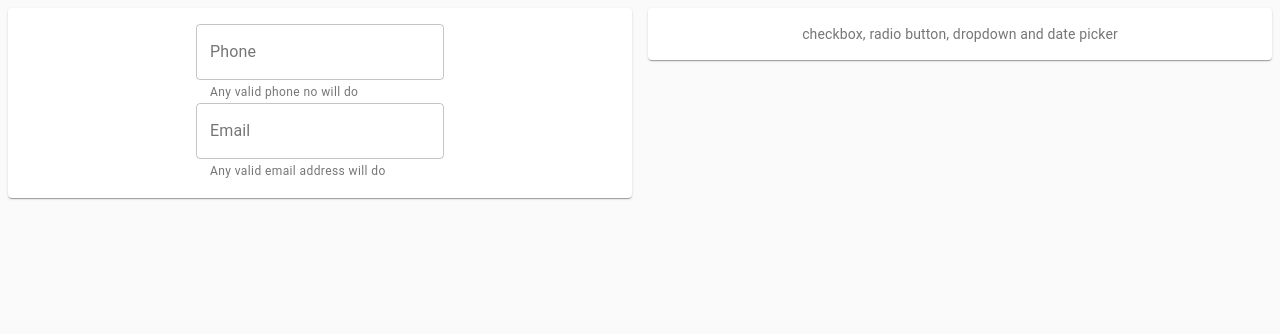
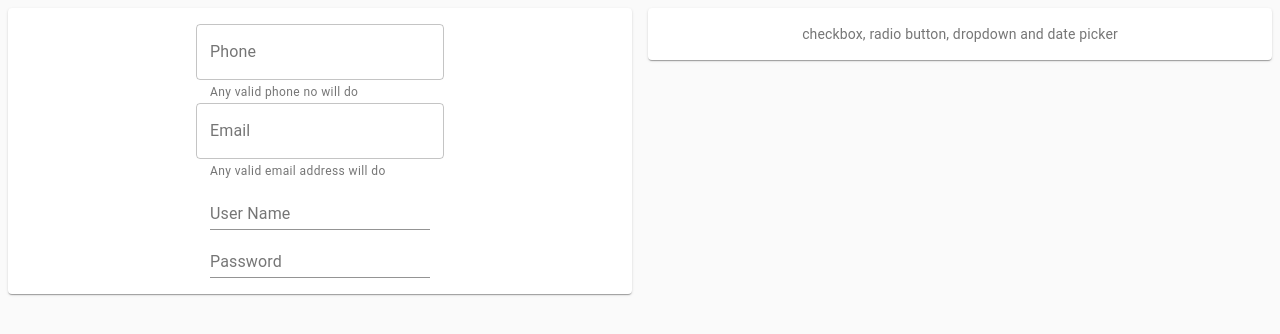
Before and after one commit to GoluKumar4024/learning-material-ui, a React (Create React App) app: page / in a window 1280 px wide. Shown: the top 334 px of the page. Built offline with nearby package versions, Linux system fonts and the light colour scheme.

Commit message:
studied about mask,adornments and hiding of input data and passwords and a keyword->INPUTPROPS

```diff
--- a/src/components/SignUpForm.js
+++ b/src/components/SignUpForm.js
@@ -45,6 +45,10 @@ const SignUpForm = () => {
     },
   ]);
 
+
+  const [username,setUsername]=useState("");
+  const [password,setPassword]=useState("");
+
   const _onChange = ({ target: { id, value } }) => {
     const newInputs = [...inputs];
     const index = inputs.findIndex((input) => input.id === id);
@@ -80,6 +84,27 @@ const SignUpForm = () => {
                 />
               </Grid>
             ))}
+            <Grid item key="password">
+              <TextField
+                  id="username"
+                  label="User Name"
+                  autocomplete="username"
+                  InputProps={{name:'username'}}
+                  value={username}
+                  onChange={e=>setUsername(e.target.value)}
+                  />
+            </Grid>
+            <Grid item key="password">
+              <TextField
+                  id="password"
+                  type="password"
+                  label="Password"
+                  autocomplete="current-password"
+                  InputProps={{name:'username'}}
+                  value={password}
+                  onChange={e=>setPassword(e.target.value)}
+                  />
+            </Grid>
           </Paper>
         </Grid>
       </Grid>
```
Also changed, not shown: 1 other file (tests, documents, lock files or other folders).
